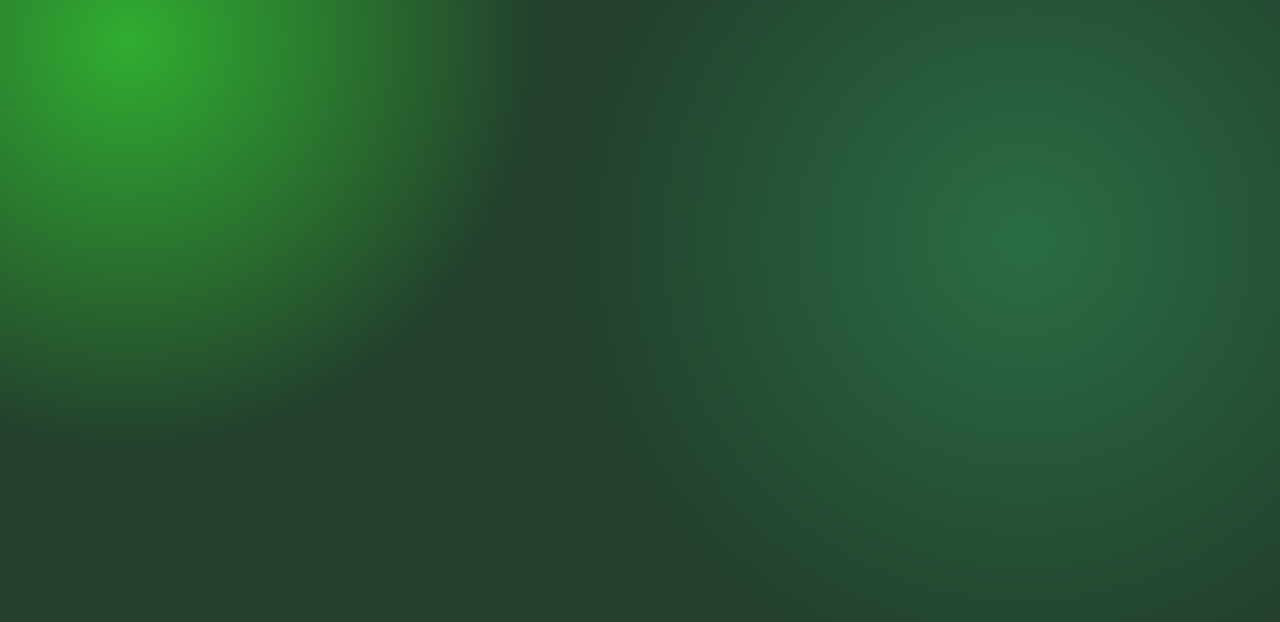
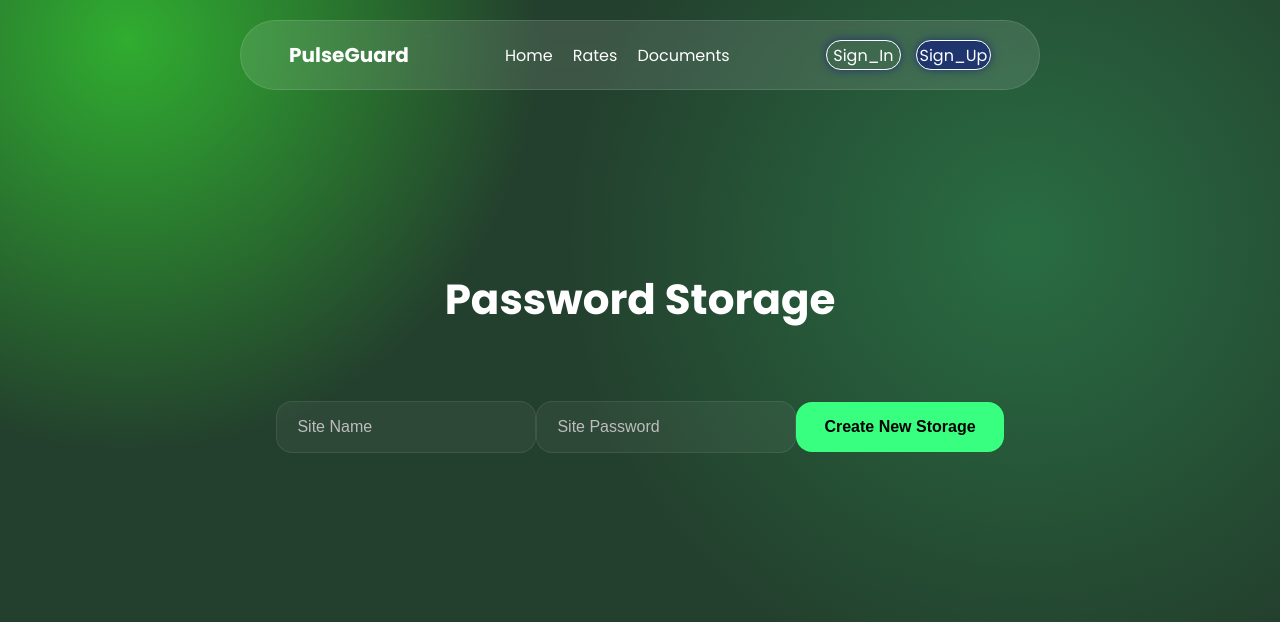
Before and after one commit to Igkka/Cybersecurity-App, a Next.js app: page /pro in a window 1280 px wide. Shown: the top 622 px of the page. Built offline with nearby package versions, Linux system fonts and the light colour scheme.

Commit message:
storageupdate

```diff
--- a/src/app/layout.js
+++ b/src/app/layout.js
@@ -12,7 +12,7 @@ const geistMono = Geist_Mono({
 });
 
 export const metadata = {
-  title: "Create Next App",
+  title: "PusleGuard",
   description: "Generated by create next app",
 };
 
--- a/src/app/pro/page.jsx
+++ b/src/app/pro/page.jsx
@@ -1,5 +1,12 @@
 import "@/components/style/ProPage.css"
+import Navbar from "@/components/navbar"
+import PassStorage from "@/components/PasswordStorage"
 
 export default function ProPage(){
-
+ return(
+    <>
+    <Navbar/>
+    <PassStorage/>
+    </>
+ )
 }
--- /dev/null
+++ b/src/components/PasswordStorage.jsx
@@ -0,0 +1,108 @@
+"use client"
+
+import "@/components/style/PasswordStorage.css"
+import { useState } from "react"
+import { useEffect } from "react"
+
+export default function PassStorage(){
+
+    const [passwords,setPasswords] = useState([])
+    const [dataStorage,setDataStorage] = useState({
+        id:"",
+        title:"",
+        password:"",
+    })
+
+    useEffect(() => {
+
+    const saved = JSON.parse(localStorage.getItem("passwords"));
+
+    if (saved) {
+        setPasswords(saved);
+    }
+
+    }, []);
+
+    const CreateStorage = (e) => {
+        e.preventDefault()
+
+            const newStorage = {
+                id: Date.now(),
+                title: dataStorage.title,
+                password: dataStorage.password,
+           };
+
+        if (
+            dataStorage.title.trim() === "" ||
+            dataStorage.password.trim() === ""
+        ) {
+            alert("Fill in all fields");
+            return;
+        }
+
+        if (passwords.length >= 6) {
+            alert("Maximum 6 storages.");
+            return;
+        }
+                const updatedPasswords = [...passwords, newStorage];
+        localStorage.setItem("passwords",JSON.stringify(updatedPasswords));
+        setPasswords(updatedPasswords);
+        window.location.href = "/pro"
+
+
+    }
+
+    const handleChangeStorage = (e) => {
+        setDataStorage({
+            ...dataStorage,
+            [e.target.name]: e.target.value
+
+        })
+    }
+
+    const handleDelete = (id) => {
+
+        const updatedPasswords = passwords.filter((item) => {
+            return item.id !== id
+        });
+
+        setPasswords(updatedPasswords);
+        localStorage.setItem("passwords", JSON.stringify(updatedPasswords));
+
+    }
+
+
+
+
+    return(
+    <section className="passStoragePage">
+        <form action="" onSubmit={CreateStorage}>
+
+        <h2>Password Storage</h2>
+
+        <div className="passStorageContent">
+
+            <input name="title" type="text" placeholder="Site Name" value={dataStorage.title} onChange={handleChangeStorage}/>
+            <input name="password" type="password" placeholder="Site Password" value={dataStorage.password} onChange={handleChangeStorage}/>
+
+            <button type="submit">
+                Create New Storage
+            </button>
+
+        </div>
+
+        <div className="storages">
+            {passwords.map((item) => (
+                <div className="passItem" key={item.id}>
+
+                    <h3>{item.title}</h3>
+                    <p>{item.password}</p>
+                    <button className="Delete" onClick={()=>handleDelete(item.id)}>Delete</button>
+                </div>
+            ))}
+        </div>
+    </form>
+    </section>
+    )
+
+}
--- a/src/components/navbar.jsx
+++ b/src/components/navbar.jsx
@@ -32,7 +32,6 @@ export default function Navbar() {
           <Link href="/">Home</Link>
           <a href="/#rates">Rates</a>
           <Link href="/doc">Documents</Link>
-          <Link href="/safety">Safety</Link>
           {session.plan === "free" ? (
             <Link href="/free">Free</Link>
           ) : session.plan === "pro" ? (
--- /dev/null
+++ b/src/components/style/PasswordStorage.css
@@ -0,0 +1,107 @@
+@import url('https://fonts.googleapis.com/css2?family=Poppins:wght@300;400;500;600;700;800&display=swap');
+
+.passStoragePage{
+    min-height: 100vh;
+    padding: 120px 80px;
+    font-family: "Poppins", sans-serif;
+    display: flex;
+    justify-content: center;
+    opacity: 0;
+    transform: translateY(40px);
+    animation: show .8s ease forwards;
+}
+
+.passStoragePage h2{
+    text-align: center;
+    font-size: 42px;
+    margin-bottom: 50px;
+}
+
+.passStoragePage form{
+    display: flex;
+    justify-content: center;
+    gap: 20px;
+    margin-bottom: 60px;
+    flex-wrap: wrap;
+    flex-direction: column;
+    align-items: center;
+}
+
+.passStoragePage input{
+    width: 260px;
+    padding: 16px 20px;
+    border: 1px solid rgba(255,255,255,.08);
+    border-radius: 16px;
+    background: rgba(255,255,255,.05);
+    backdrop-filter: blur(15px);
+    color: white;
+    outline: none;
+    font-size: 16px;
+    transition: .3s;
+
+}
+
+.passStoragePage input::placeholder{
+    color:#bdbdbd;
+}
+
+.passStoragePage input:focus{
+    border-color:#38ff80;
+
+}
+
+.passStoragePage button{
+    padding:16px 28px;
+    border:none;
+    border-radius:16px;
+    background:#38ff80;
+    color:black;
+    font-size:16px;
+    font-weight:600;
+    cursor:pointer;
+    transition:.3s;
+}
+
+.passStoragePage button:hover{
+    transform:translateY(-3px);
+    background:white;
+}
+
+.storages{
+    display:grid;
+    grid-template-columns:repeat(3,1fr);
+    gap:30px;
+    max-width:1300px;
+    margin:0 auto;
+}
+
+.passItem{
+    padding:30px;
+    border-radius:25px;
+    background:rgba(255,255,255,.05);
+    border:1px solid rgba(255,255,255,.08);
+    backdrop-filter:blur(20px);
+    transition:.35s;
+    min-height:180px;
+    min-width: 250px;
+    text-align: center;
+    display:flex;
+    flex-direction:column;
+    justify-content:center;
+}
+
+.passItem:hover{
+    transform:translateY(-8px);
+    cursor: pointer;
+}
+
+.passItem h3{
+    font-size:26px;
+    margin-bottom:18px;
+}
+
+.passItem p{
+    color:#38ff80;
+    word-break:break-word;
+    font-size:18px;
+}
```
Also changed, not shown: src/app/safety/page.jsx (deleted, +0 -47 lines).
